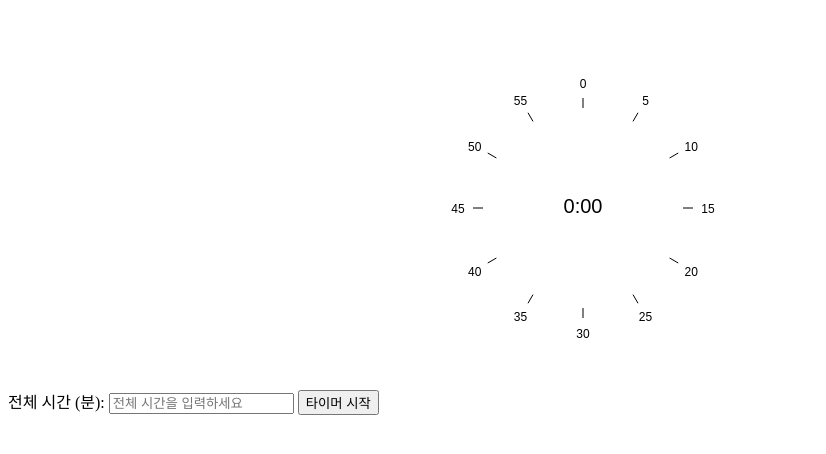
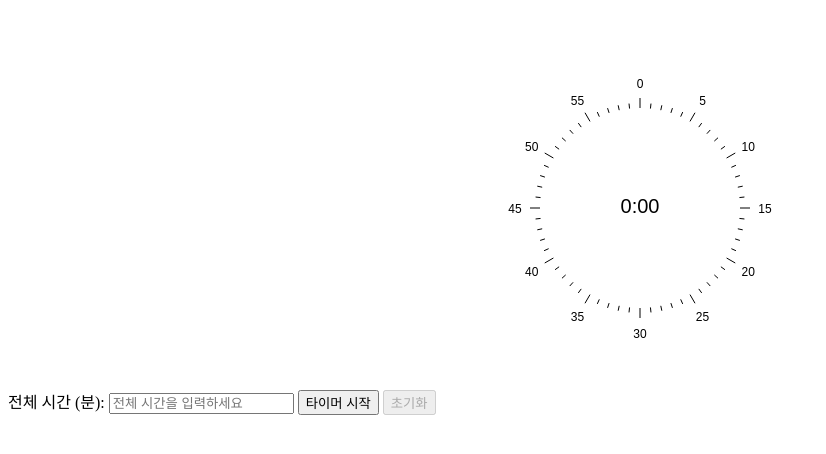
Before and after one commit to jhon-rjf/timetimer, a plain HTML site: page index.html in a window 1280 px wide. Both pictures are taken after a click on the button "타이머 시작". Shown: the whole page, without its empty margins (0-826 px from the left). Drawn offline with Linux system fonts and the light colour scheme.

Commit message:
눈금추가, 초기화버튼 추가

```diff
--- a/index.html
+++ b/index.html
@@ -6,7 +6,8 @@
 <body>
     <label for="totalTime">전체 시간 (분): </label>
     <input type="number" id="totalTime" placeholder="전체 시간을 입력하세요">
-    <button onclick="startTimer()">타이머 시작</button>
+    <button id="startButton" onclick="startTimer()">타이머 시작</button>
+    <button id="resetButton" onclick="resetTimer()" disabled>초기화</button>
     <canvas id="myCanvas" width="400" height="400"></canvas>
 
     <script src="script.js"></script>
--- a/script.js
+++ b/script.js
@@ -1,16 +1,23 @@
+var timer; // 타이머를 제어하기 위한 전역 변수 선언
+
 function startTimer() {
     var ctx = document.getElementById('myCanvas').getContext('2d');
     var inputTime = document.getElementById('totalTime').value * 60; // 사용자가 입력한 시간을 초로 변환
     var totalTime = 59 * 60; // 전체 시간을 59분(3540초)으로 설정
     var elapsedTime = 0; // 경과 시간
 
+    document.getElementById('startButton').disabled = true; // 타이머 시작 후 시작 버튼 비활성화
+    document.getElementById('resetButton').disabled = false; // 초기화 버튼 활성화
+
+    if(timer) {
+        clearInterval(timer); // 기존에 실행중인 타이머가 있다면 종료
+    }
+
     // 타이머 시작
-    var timer = setInterval(function() {
+    timer = setInterval(function() {
         elapsedTime++; // 경과 시간 증가
         var remainingTime = inputTime - elapsedTime; // 남은 시간 (초)
         remainingTime = Math.max(remainingTime, 0); // 남은 시간이 음수가 되지 않도록 조정
-        var remainingMinutes = Math.floor(remainingTime / 60); // 남은 분
-        var remainingSeconds = remainingTime % 60; // 남은 초
 
         // 캔버스 클리어
         ctx.clearRect(0, 0, 400, 400);
@@ -35,32 +42,23 @@ function startTimer() {
             ctx.fill();
         }
 
-        // 눈금과 분 표시 (0부터 55분까지 5분 간격)
-      for(let i = 0; i <= 11; i++) {
+        // 눈금 촘촘하게 표시
+        for(let i = 0; i < 12; i++) { // 기존 눈금
             const angle = startAngle + (Math.PI * 2) * (i / 12);
-            const x1 = 200 + 100 * Math.cos(angle);
-            const y1 = 200 + 100 * Math.sin(angle);
-            const x2 = 200 + 110 * Math.cos(angle);
-            const y2 = 200 + 110 * Math.sin(angle);
+            drawTick(ctx, angle, 100, 110); // 눈금 그리기
+            drawTickText(ctx, angle, i * 5); // 눈금 텍스트 그리기
+        }
 
-            // 눈금 그리기
-            ctx.beginPath();
-            ctx.moveTo(x1, y1);
-            ctx.lineTo(x2, y2);
-            ctx.strokeStyle = 'black';
-            ctx.stroke();
+        for(let i = 0; i < 60; i++) { // 추가 눈금
+            if(i % 5 !== 0) { // 기존 눈금 위치를 제외
+                const angle = startAngle + (Math.PI * 2) * (i / 60);
+                drawTick(ctx, angle, 100, 105); // 더 작은 눈금 그리기
+            }
+        }
 
-            // 분 숫자 표시 (0부터 55분까지 5분 간격)
-            const textX = 200 + 125 * Math.cos(angle);
-            const textY = 200 + 125 * Math.sin(angle) + 5; // 숫자가 조금 위로 올라가도록 조정
-            ctx.font = "12px Arial";
-            ctx.fillStyle = "black";
-            ctx.textAlign = "center";
-            ctx.fillText(i * 5, textX, textY); // 0부터 55까지 5분 간격으로 표시
-        }
-        // 이 부분은 변경 없음...
-
-        // 남은 시간을 분:초 형식으로 표시 (사용자가 입력한 시간 기준으로 변경)
+        // 남은 시간을 분:초 형식으로 표시
+        var remainingMinutes = Math.floor(remainingTime / 60);
+        var remainingSeconds = remainingTime % 60;
         ctx.font = "20px Arial";
         ctx.fillStyle = "black";
         ctx.textAlign = "center";
@@ -70,6 +68,41 @@ function startTimer() {
         if(remainingTime <= 0) {
             clearInterval(timer); // 타이머 종료
             alert("입력한 시간이 종료되었습니다!");
+            document.getElementById('startButton').disabled = false; // 시작 버튼 다시 활성화
+            document.getElementById('resetButton').disabled = true; // 초기화 버튼 비활성화
         }
     }, 1000); // 1초마다 업데이트
 }
+
+function resetTimer() {
+    clearInterval(timer); // 진행 중인 타이머 종료
+    var ctx = document.getElementById('myCanvas').getContext('2d');
+    ctx.clearRect(0, 0, 400, 400); // 캔버스 클리어
+    document.getElementById('totalTime').value = ''; // 입력 필드 초기화
+    document.getElementById('startButton').disabled = false; // 시작 버튼 활성화
+    document.getElementById('resetButton').disabled = true; // 초기화 버튼 비활성화
+}
+
+// 눈금 그리는 함수
+function drawTick(ctx, angle, startRadius, endRadius) {
+    const x1 = 200 + startRadius * Math.cos(angle);
+    const y1 = 200 + startRadius * Math.sin(angle);
+    const x2 = 200 + endRadius * Math.cos(angle);
+    const y2 = 200 + endRadius * Math.sin(angle);
+
+    ctx.beginPath();
+    ctx.moveTo(x1, y1);
+    ctx.lineTo(x2, y2);
+    ctx.strokeStyle = 'black';
+    ctx.stroke();
+}
+
+// 눈금 텍스트 그리는 함수
+function drawTickText(ctx, angle, text) {
+    const textX = 200 + 125 * Math.cos(angle);
+    const textY = 200 + 125 * Math.sin(angle) + 5;
+    ctx.font = "12px Arial";
+    ctx.fillStyle = "black";
+    ctx.textAlign = "center";
+    ctx.fillText(text, textX, textY);
+}
```
